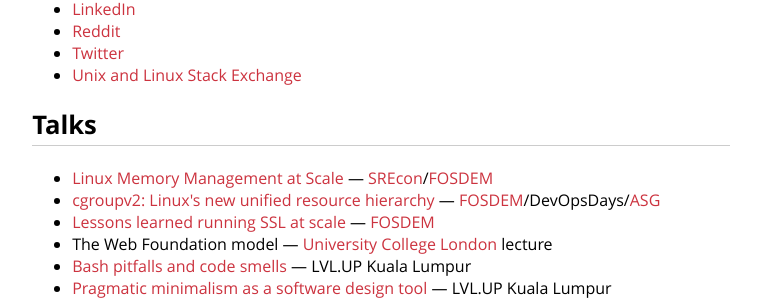
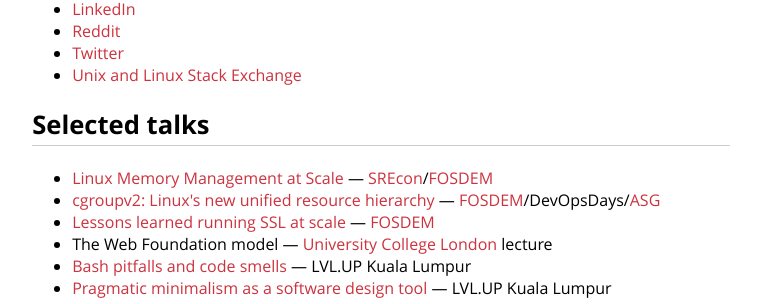
Before and after one commit to cdown/chrisdown.name, a Jekyll site: the page built from index.md, in a window 1280 px wide. Shown: the part 1670-1974 px from the top of the page, without its empty margins (259-1020 px from the left). Built offline with Jekyll 4.4.1, drawn with Linux system fonts in a browser that asks for light colours.

Commit message:
index: Well, this isn't the total list of talks

```diff
--- a/index.md
+++ b/index.md
@@ -93,7 +93,7 @@ list, I'm probably not actively developing or maintaining them.
 - [Twitter][]
 - [Unix and Linux Stack Exchange]({{ site.links.ulse }})
 
-## Talks
+## Selected talks
 
 - [Linux Memory Management at
   Scale](/2019/07/18/linux-memory-management-at-scale.html) —
```
